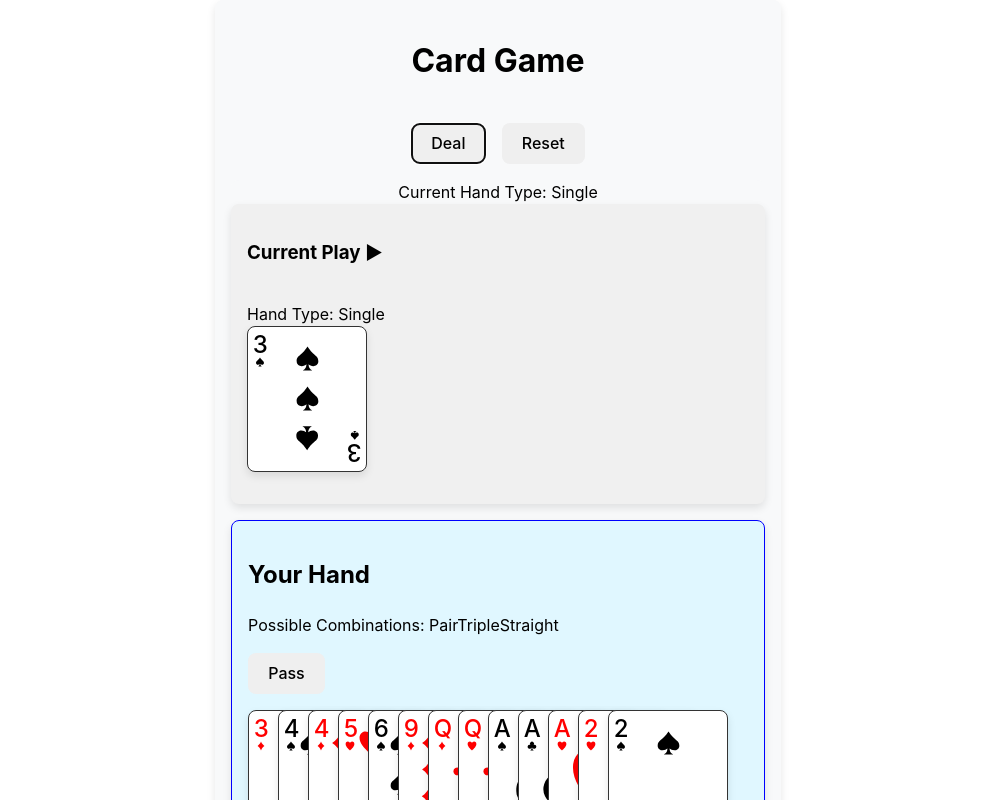
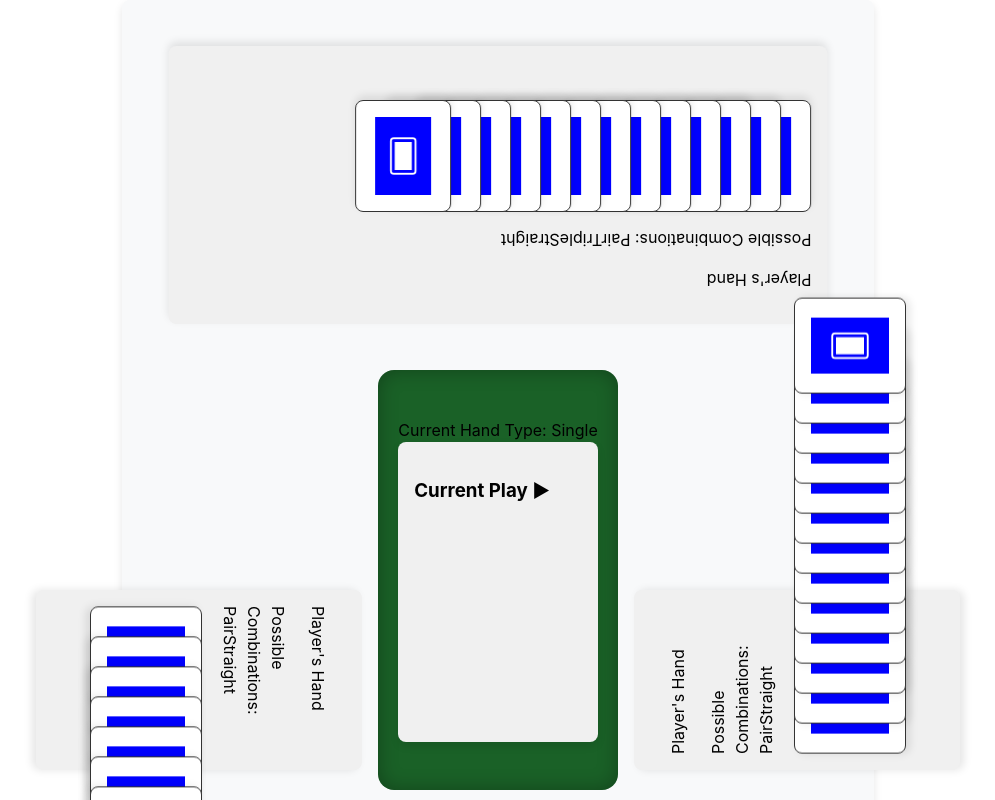
Before and after one commit to kevinphanle/ThirteenCardGame, a React (Vite) app: page / in a window 1280 px wide. Both pictures are taken after a click on the button "Deal". Shown: the top 800 px of the page, without its empty margins (142-1137 px from the left). Built offline with nearby package versions, Linux system fonts and the light colour scheme.

Commit message:
update layout

```diff
--- a/src/App.module.css
+++ b/src/App.module.css
@@ -18,6 +18,13 @@
   padding: 1rem;
   border-radius: 8px;
   box-shadow: 0 4px 8px rgba(0, 0, 0, 0.1);
+}
+
+.startMessage {
+  text-align: center;
+  padding: 2rem;
+  font-size: 1.5rem;
+  color: #555;
 }
 
 .playArea {
@@ -81,7 +88,7 @@
 }
 
 .card {
-  --width: 5em;
+  --width: 3.5em;
   --height: calc(var(--width) * 1.4);
   width: var(--width);
   height: var(--height);
@@ -127,17 +134,16 @@
   .topLeft,
   .bottomRight {
     position: absolute;
-    font-size: 1rem;
+    font-size: 0.7em;
     display: flex;
     flex-direction: column;
     justify-content: center;
     align-items: center;
     letter-spacing: -0.1em;
-    font-size: 0.8em;
 
     .suit {
-      width: 10px;
-      height: 10px;
+      width: 8px;
+      height: 8px;
     }
   }
 
@@ -596,7 +602,7 @@
 .hand {
   display: flex;
   flex-wrap: wrap;
-  gap: 0.5rem;
+  gap: 0.4rem; /* Reduced from 0.5rem */
   position: relative;
   height: 150px;
   min-width: 500px;
@@ -625,3 +631,66 @@
   padding: 5px;
   border-bottom: 1px solid #eee;
 }
+
+/* Add to your App.module.css */
+.gameTable {
+  display: flex;
+  flex-direction: column;
+  height: 100vh;
+  width: 100%;
+  padding: 20px;
+  box-sizing: border-box;
+}
+
+.middleSection {
+  display: flex;
+  flex: 1;
+  flex-direction: row;
+  position: relative;
+}
+
+.topPlayer,
+.bottomPlayer {
+  height: 150px;
+  width: 100%;
+  padding: 10px;
+  box-sizing: border-box;
+}
+
+.leftPlayer,
+.rightPlayer {
+  width: 200px;
+  height: 100%;
+  padding: 10px;
+  box-sizing: border-box;
+}
+
+.leftPlayer {
+  /* Rotate cards for left player */
+  transform: rotate(90deg);
+  transform-origin: center left;
+}
+
+.rightPlayer {
+  /* Rotate cards for right player */
+  transform: rotate(-90deg);
+  transform-origin: center right;
+}
+
+.topPlayer {
+  /* Rotate cards for top player */
+  transform: rotate(180deg);
+}
+
+.centerPlayArea {
+  flex: 1;
+  display: flex;
+  flex-direction: column;
+  justify-content: center;
+  align-items: center;
+  background-color: #1a6127;
+  border-radius: 16px;
+  padding: 20px;
+  margin: 20px;
+  box-shadow: inset 0 0 20px rgba(0, 0, 0, 0.3);
+}
--- a/src/Game.tsx
+++ b/src/Game.tsx
@@ -1,37 +1,46 @@
 import React, { useState } from "react";
 import { createDeck } from "./deck";
-import { Card as CardType } from './types';
+import { Card as CardType } from "./types";
 import { useGameContext } from "./GameContext";
 
 import PlayArea from "./PlayArea";
-import { dealCards } from './deal';
+import { dealCards } from "./deal";
 
-import classNames from './App.module.css'
-
+import classNames from "./App.module.css";
 
 const Game: React.FC = () => {
-  const [deck, setDeck] = useState<CardType[]>(createDeck())
-  const {playerHands, setPlayerHands, setPlayedCards, setCurrentHandType, setHandHistory, currentPlayer, setCurrentPlayer} = useGameContext();
+  const [deck, setDeck] = useState<CardType[]>(createDeck());
+  const {
+    playerHands,
+    setPlayerHands,
+    setPlayedCards,
+    setCurrentHandType,
+    setHandHistory,
+    currentPlayer,
+    setCurrentPlayer,
+  } = useGameContext();
 
   const handleReset = () => {
-    setDeck(createDeck())
-    setPlayerHands([])
-    setPlayedCards([])
-    setCurrentPlayer(0)
-    setCurrentHandType(null)
-    setHandHistory([])
-  }
+    setDeck(createDeck());
+    setPlayerHands([]);
+    setPlayedCards([]);
+    setCurrentPlayer(0);
+    setCurrentHandType(null);
+    setHandHistory([]);
+  };
 
   const handleDeal = () => {
-    setPlayerHands([])
+    setPlayerHands([]);
     const hands = dealCards(deck, 4);
-    setPlayerHands(hands)
+    setPlayerHands(hands);
     setCurrentPlayer(findPlayerWith3OfSpades(hands));
-  }
+  };
 
   const findPlayerWith3OfSpades = (hands: CardType[][]): number => {
-    return hands.findIndex(hand => hand.some(card => card.rank === '3' && card.suit === 'Spades'));
-  }
+    return hands.findIndex((hand) =>
+      hand.some((card) => card.rank === "3" && card.suit === "Spades")
+    );
+  };
 
   const handlePlayCards = (cards: CardType[]) => {
     setPlayedCards((prevPlayed) => [...prevPlayed, ...cards]);
@@ -40,7 +49,7 @@ const Game: React.FC = () => {
 
   const advanceTurn = () => {
     setCurrentPlayer((currentPlayer + 1) % playerHands.length);
-  }
+  };
 
   return (
     <div className={classNames.board}>
@@ -50,12 +59,15 @@ const Game: React.FC = () => {
         <button onClick={handleReset}>Reset</button>
       </div>
 
-      <PlayArea
-        playerHands={playerHands}
-        onPlayCards={handlePlayCards}
-        />
+      {playerHands.length > 0 ? (
+        <PlayArea playerHands={playerHands} onPlayCards={handlePlayCards} />
+      ) : (
+        <div className={classNames.startMessage}>
+          <p>Click "Deal" to start the game</p>
+        </div>
+      )}
     </div>
-  )
-}
+  );
+};
 
 export default Game;
--- a/src/PlayArea.tsx
+++ b/src/PlayArea.tsx
@@ -9,11 +9,6 @@ import Card from "./Card";
 interface PlayAreaProps {
   playerHands: CardType[][];
   onPlayCards: (cards: CardType[]) => void;
-}
-
-interface HandHistoryEntry {
-  handType: string;
-  cards: CardType[];
 }
 
 const PlayArea: React.FC<PlayAreaProps> = ({ playerHands, onPlayCards }) => {
@@ -41,23 +36,33 @@ const PlayArea: React.FC<PlayAreaProps> = ({ playerHands, onPlayCards }) => {
     });
   };
 
-  const defaultHand = [
-    { rank: "A", suit: "Hearts" },
-    { rank: "2", suit: "Hearts" },
-    { rank: "3", suit: "Hearts" },
-    { rank: "4", suit: "Hearts" },
-    { rank: "5", suit: "Hearts" },
-    { rank: "6", suit: "Hearts" },
-    { rank: "7", suit: "Hearts" },
-    { rank: "8", suit: "Hearts" },
-    { rank: "9", suit: "Hearts" },
-    { rank: "10", suit: "Hearts" },
-    { rank: "J", suit: "Hearts" },
-    { rank: "Q", suit: "Hearts" },
-    { rank: "K", suit: "Hearts" },
-  ];
   return (
-    <div className={classNames.playArea}>
+    <div className={classNames.gameTable}>
+      {/* Top player (player 2) */}
+      <div className={classNames.topPlayer}>
+        <Player
+          initialHand={playerHands[2] || []}
+          onPlayCards={handlePlayCards}
+          isCurrentPlayer={currentPlayer === 2}
+          onPass={handlePass}
+          isUserControlled={false}
+        />
+      </div>
+
+      <div className={classNames.middleSection}>
+        {/* Left player (player 3) */}
+        <div className={classNames.leftPlayer}>
+          <Player
+            initialHand={playerHands[3] || []}
+            onPlayCards={handlePlayCards}
+            isCurrentPlayer={currentPlayer === 3}
+            onPass={handlePass}
+            isUserControlled={false}
+          />
+        </div>
+
+        {/* Center play area */}
+        <div className={classNames.centerPlayArea}>
           {currentHandType && (
             <div className="current-hand-type">
               Current Hand Type: {currentHandType}
@@ -69,75 +74,33 @@ const PlayArea: React.FC<PlayAreaProps> = ({ playerHands, onPlayCards }) => {
               <h3 onClick={() => setShowHistory(!showHistory)}>
                 Current Play {showHistory ? "▼" : "▶"}
               </h3>
-          {showHistory
-            ? // Show full history
-              handHistory.map((entry, entryIndex) => (
-                <div key={entryIndex} className="entry">
-                  <span>Hand Type: {entry.handType}</span>
-                  {entry.cards.map((card: CardType, cardIndex: number) => (
-                    <div
-                      className={classNames.cardContainer}
-                      key={cardIndex}
-                      style={{ marginLeft: `${cardIndex * 30}px` }}
-                    >
-                      <Card key={cardIndex} card={{ ...card, hidden: false }} />
+              {/* ...hand history display code... */}
             </div>
-                  ))}
+          )}
         </div>
-              ))
-            : (() => {
-                const lastNonPassEntry = [...handHistory]
-                  .reverse()
-                  .find((entry) => entry.cards.length > 0);
 
-                if (!lastNonPassEntry) return null;
-                return (
-                  <div className="entry">
-                    <span>Hand Type: {lastNonPassEntry.handType}</span>
-                    {lastNonPassEntry.cards.map(
-                      (card: CardType, cardIndex: number) => (
-                        <div
-                          className={classNames.cardContainer}
-                          key={cardIndex}
-                          style={{ marginLeft: `${cardIndex * 30}px` }}
-                        >
-                          <Card
-                            key={cardIndex}
-                            card={{ ...card, hidden: false }}
+        {/* Right player (player 1) */}
+        <div className={classNames.rightPlayer}>
+          <Player
+            initialHand={playerHands[1] || []}
+            onPlayCards={handlePlayCards}
+            isCurrentPlayer={currentPlayer === 1}
+            onPass={handlePass}
+            isUserControlled={false}
           />
         </div>
-                      )
-                    )}
       </div>
-                );
-              })()}
-        </div>
-      )}
-      {playerHands.map((hand, index) => {
-        const positionClass =
-          index === 0
-            ? "bottom"
-            : index === 1
-            ? "top"
-            : index === 2
-            ? "left"
-            : "right";
-        const isUserControlled = index === 0;
-        return (
-          <div
-            key={index}
-            className={`${classNames.playerHand} ${classNames[positionClass]}`}
-          >
+
+      {/* Bottom player (user - player 0) */}
+      <div className={classNames.bottomPlayer}>
         <Player
-              initialHand={hand}
+          initialHand={playerHands[0] || []}
           onPlayCards={handlePlayCards}
-              isCurrentPlayer={index === currentPlayer}
+          isCurrentPlayer={currentPlayer === 0}
           onPass={handlePass}
-              isUserControlled={isUserControlled}
+          isUserControlled={true}
         />
       </div>
-        );
-      })}
     </div>
   );
 };
--- a/src/Player.tsx
+++ b/src/Player.tsx
@@ -283,8 +283,8 @@ const Player: React.FC<PlayerProps> = ({
         classNames.player
       }`}
     >
-      {isUserControlled && <h2>Your Hand</h2>}
-      {!isUserControlled && <h2>Player's Hand</h2>}
+      {isUserControlled && <p>Your Hand</p>}
+      {!isUserControlled && <p>Player's Hand</p>}
       {selectedCards.length > 0 && isCurrentPlayer && (
         <button onClick={playHand}>Play cards</button>
       )}
```
Lines whose indentation alone changed are shown as unchanged.
